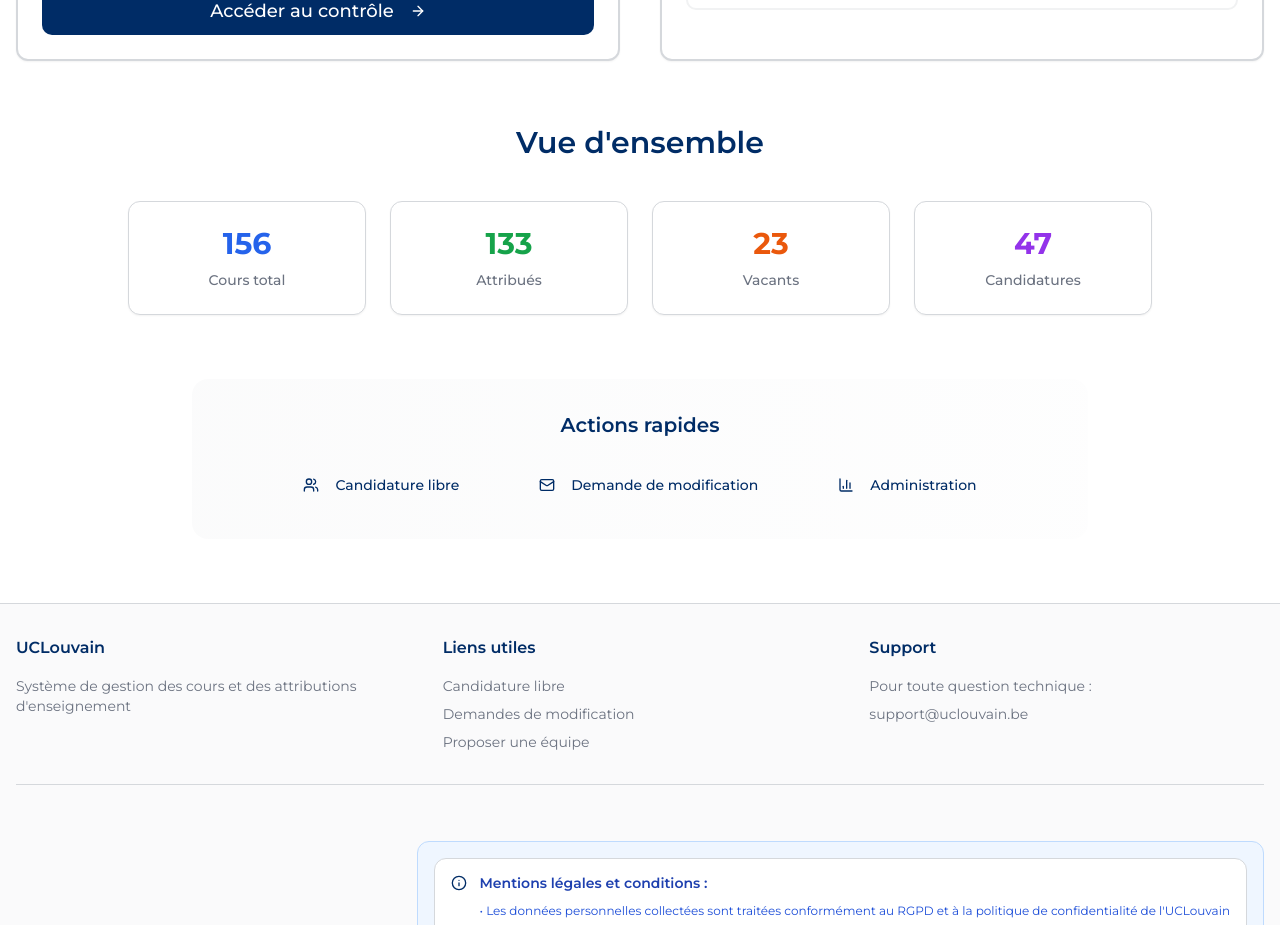
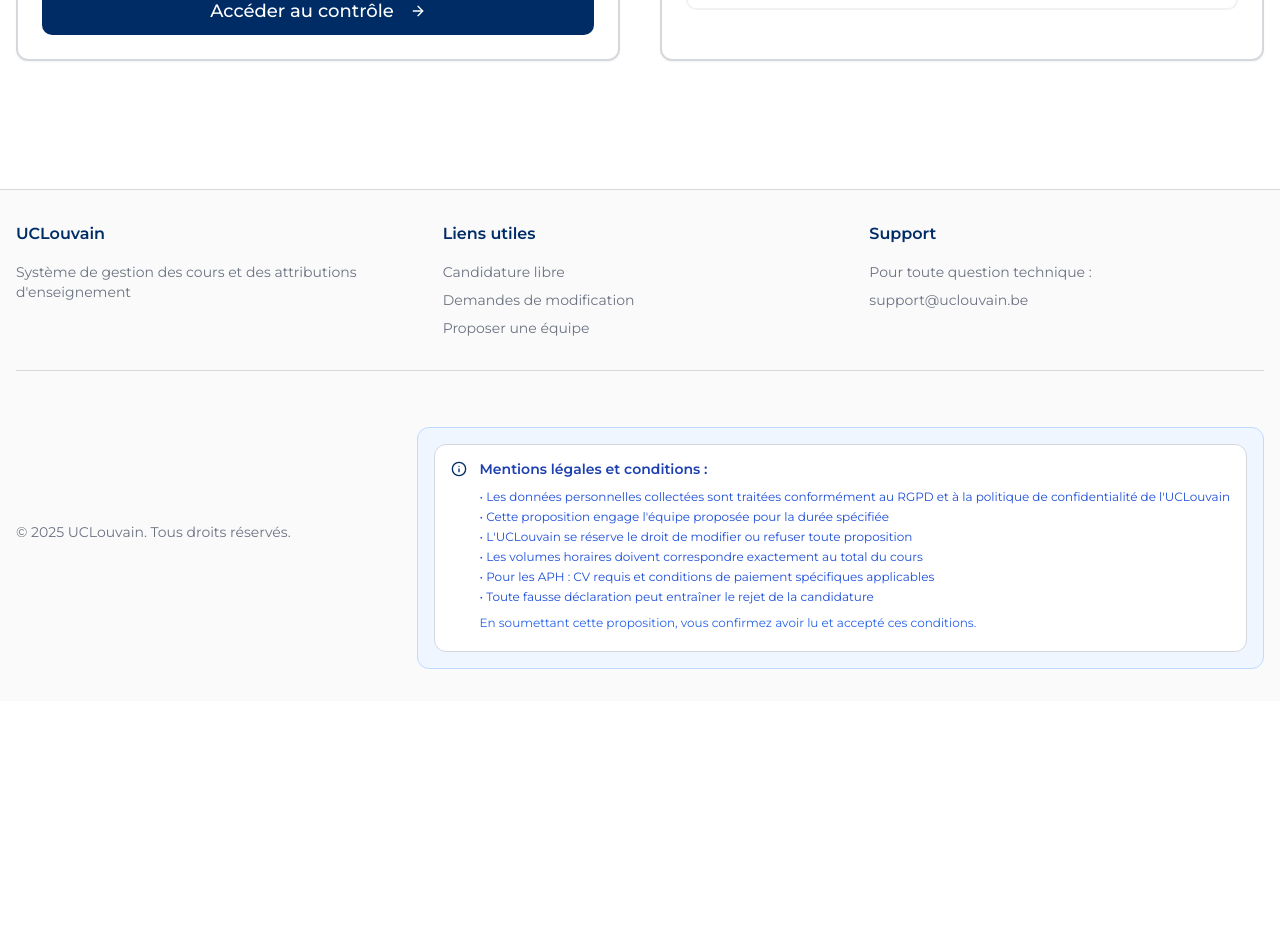
Before and after one commit to rdgdeg/uclouvain-course-assign, a React (Vite) app: page / in a window 1280 px wide. Shown: the part 980-1905 px from the top of the page. After the commit the page ends 1681 px from the top, so only its background shows below. Built offline with nearby package versions, Linux system fonts and the light colour scheme; no server answers.

Commit message:
Remove dashboard overview from homepage

```diff
--- a/src/pages/PublicIndex.tsx
+++ b/src/pages/PublicIndex.tsx
@@ -155,57 +155,6 @@ const PublicIndex = () => {
           </Card>
         </div>
 
-        {/* Statistiques rapides */}
-        <div className="animate-fade-in-up" style={{animationDelay: "0.6s"}}>
-          <h2 className="text-3xl font-semibold text-center mb-10">Vue d'ensemble</h2>
-          <div className="grid grid-cols-2 md:grid-cols-4 gap-6 max-w-5xl mx-auto">
-            <Card className="text-center hover:shadow-lg transition-all duration-300 hover:scale-105">
-              <CardContent className="p-6">
-                <div className="text-3xl font-bold text-blue-600 mb-2">156</div>
-                <div className="text-sm text-muted-foreground font-medium">Cours total</div>
-              </CardContent>
-            </Card>
-            <Card className="text-center hover:shadow-lg transition-all duration-300 hover:scale-105">
-              <CardContent className="p-6">
-                <div className="text-3xl font-bold text-green-600 mb-2">133</div>
-                <div className="text-sm text-muted-foreground font-medium">Attribués</div>
-              </CardContent>
-            </Card>
-            <Card className="text-center hover:shadow-lg transition-all duration-300 hover:scale-105">
-              <CardContent className="p-6">
-                <div className="text-3xl font-bold text-orange-600 mb-2">23</div>
-                <div className="text-sm text-muted-foreground font-medium">Vacants</div>
-              </CardContent>
-            </Card>
-            <Card className="text-center hover:shadow-lg transition-all duration-300 hover:scale-105">
-              <CardContent className="p-6">
-                <div className="text-3xl font-bold text-purple-600 mb-2">47</div>
-                <div className="text-sm text-muted-foreground font-medium">Candidatures</div>
-              </CardContent>
-            </Card>
-          </div>
-        </div>
-
-        {/* Actions rapides */}
-        <div className="mt-16 text-center animate-fade-in-up" style={{animationDelay: "0.8s"}}>
-          <div className="bg-gradient-to-r from-muted/30 to-muted/10 rounded-2xl p-8 max-w-4xl mx-auto">
-            <h3 className="text-xl font-semibold mb-6">Actions rapides</h3>
-            <div className="flex flex-wrap justify-center gap-4">
-              <Button variant="ghost" size="lg" onClick={() => navigate('/candidature-libre')}>
-                <Users className="h-4 w-4 mr-2" />
-                Candidature libre
-              </Button>
-              <Button variant="ghost" size="lg" onClick={() => navigate('/demandes-modification')}>
-                <Mail className="h-4 w-4 mr-2" />
-                Demande de modification
-              </Button>
-              <Button variant="ghost" size="lg" onClick={() => navigate('/admin')}>
-                <BarChart3 className="h-4 w-4 mr-2" />
-                Administration
-              </Button>
-            </div>
-          </div>
-        </div>
       </div>
     </Layout>
   );
```
